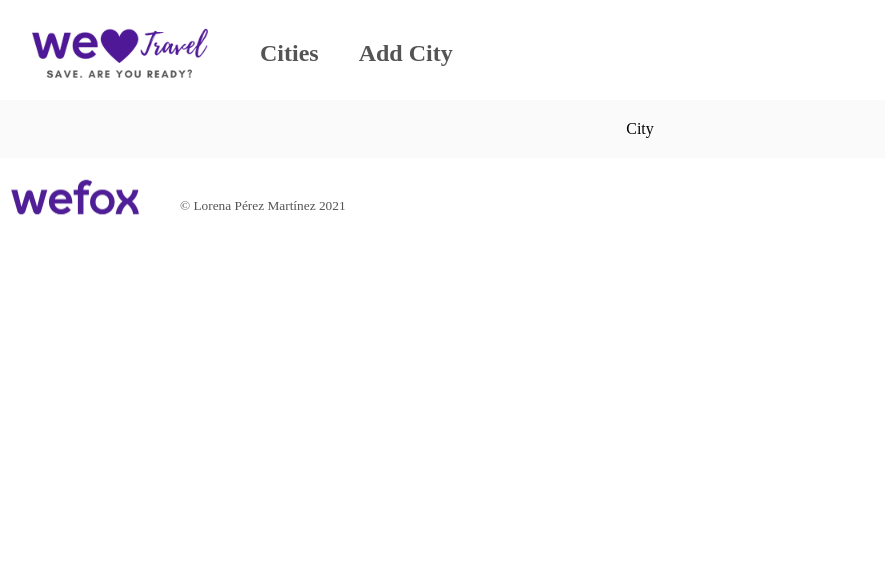
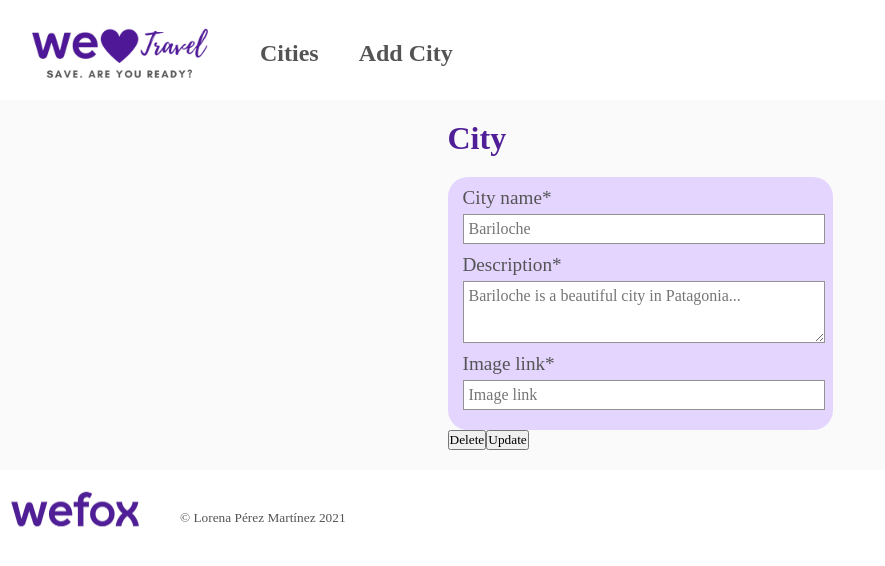
Before and after one commit to lorenapm/react_challenge_wefox, a React (Create React App) app: page /cities/1 in a window 1280 px wide. Shown: the top 566 px of the page, without its empty margins (0-885 px from the left). Built offline with nearby package versions, Linux system fonts and the light colour scheme; no server answers.

Commit message:
create city component

```diff
--- a/src/components/City.tsx
+++ b/src/components/City.tsx
@@ -1,11 +1,131 @@
-import React from 'react'
+import React, { useState, useEffect, ChangeEvent } from "react";
+import { RouteComponentProps } from "react-router-dom";
+import api from "../services/services";
+import dataTypes from "../types/types";
 
-function City() {
+interface RouterProps { id:string }
+type Props = RouteComponentProps<RouterProps>;
+
+const City: React.FC<Props> = (props: Props) => {
+    const initialCityState = {
+        id: null,
+        title: "",
+        content: "",
+        image_url: "",
+        published: false,
+    };
+
+    const [currentCity, setCurrentCity] = useState<dataTypes>(initialCityState);
+    const [message, setMessage] = useState<string>("");
+
+    const getCity = (id: string) => {
+        api
+        .get(id)
+        .then(response => {
+            setCurrentCity(response.data);
+            console.log(response.data)
+        })
+        .catch(e => {
+            console.log(e);
+        });
+    };
+
+    useEffect(() => {
+        getCity(props.match.params.id);
+    }, [props.match.params.id]);
+
+    const handleInputChange = (event: ChangeEvent<HTMLInputElement | HTMLTextAreaElement>) => {
+        const { name, value } = event.target;
+        setCurrentCity({ ...currentCity, [name]: value });
+    };
+
+    const updateCity = () => {
+        api
+        .update(currentCity.id, currentCity)
+        .then(response => {
+            console.log(response.data);
+            setMessage("Your city was updated successfully!")
+        })
+        .catch(e => {
+            console.log(e);
+        });
+    };
+
+    const deleteCity = () => {
+        api
+        .remove(currentCity.id)
+        .then(response => {
+            console.log(response.data);
+            props.history.push("/cities");
+        })
+        .catch(e => {
+            console.log(e)
+        });
+    };
+
     return (
         <div>
-            City
+        {currentCity ? (
+            <div className="upground">
+                <h2 className="upground__title">City</h2>
+                <form className="upground__form" >
+                    <div className="title">
+                        <label className="title__title" htmlFor="title">City name*</label>
+                        <input
+                        type="text"
+                        className="title__input"
+                        id="title"
+                        name="title"
+                        placeholder="Bariloche"
+                        value={currentCity.title}
+                        onChange={handleInputChange}
+                        />
+                    </div>
+                    <div className="description">
+                        <label className="description__title" htmlFor="content">Description*</label>
+                        <textarea
+                        className="description__input"
+                        id="content"
+                        name="content"
+                        placeholder="Bariloche is a beautiful city in Patagonia..."
+                        value={currentCity.content}
+                        onChange={handleInputChange}
+                        />
+                    </div>
+                    <div className="image">
+                        <label className="image__title" htmlFor="image_url">Image link*</label>
+                        <input
+                        type="text"
+                        className="image__input"
+                        id="image_url"
+                        name="image_url"
+                        placeholder="Image link"
+                        value={currentCity.image_url}
+                        onChange={(handleInputChange)}
+                        />
+                    </div>
+                </form>
+
+            <button className="button__edit" onClick={deleteCity}>
+                Delete
+            </button>
+
+            <button
+            type="submit"
+            className="button__edit"
+            onClick={updateCity}>
+                Update
+            </button>
+            <p>{message}</p>
         </div>
-    )
-}
+        ) : (
+        <div>
+            <br/>
+            <p>Please, click on a city...</p>
+        </div>
+        )}
+      </div>
+    );
+};
 
-export default City
+export default City;
--- a/src/services/services.ts
+++ b/src/services/services.ts
@@ -7,7 +7,7 @@ const getAll = () => {
 };
 
 const get = (id:any) => {
-    return http.get(`/post/${id}`);
+    return http.get(`/posts/${id}`);
 };
 
 const create = (data: dataTypes) => {
```
